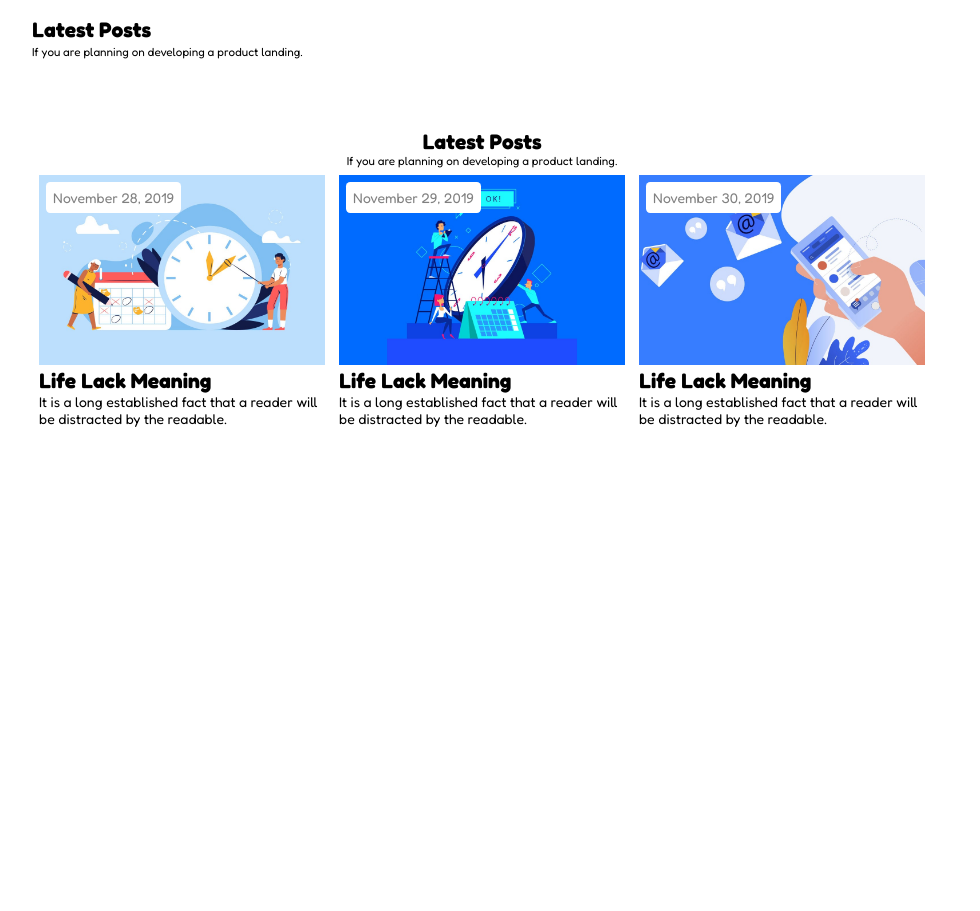
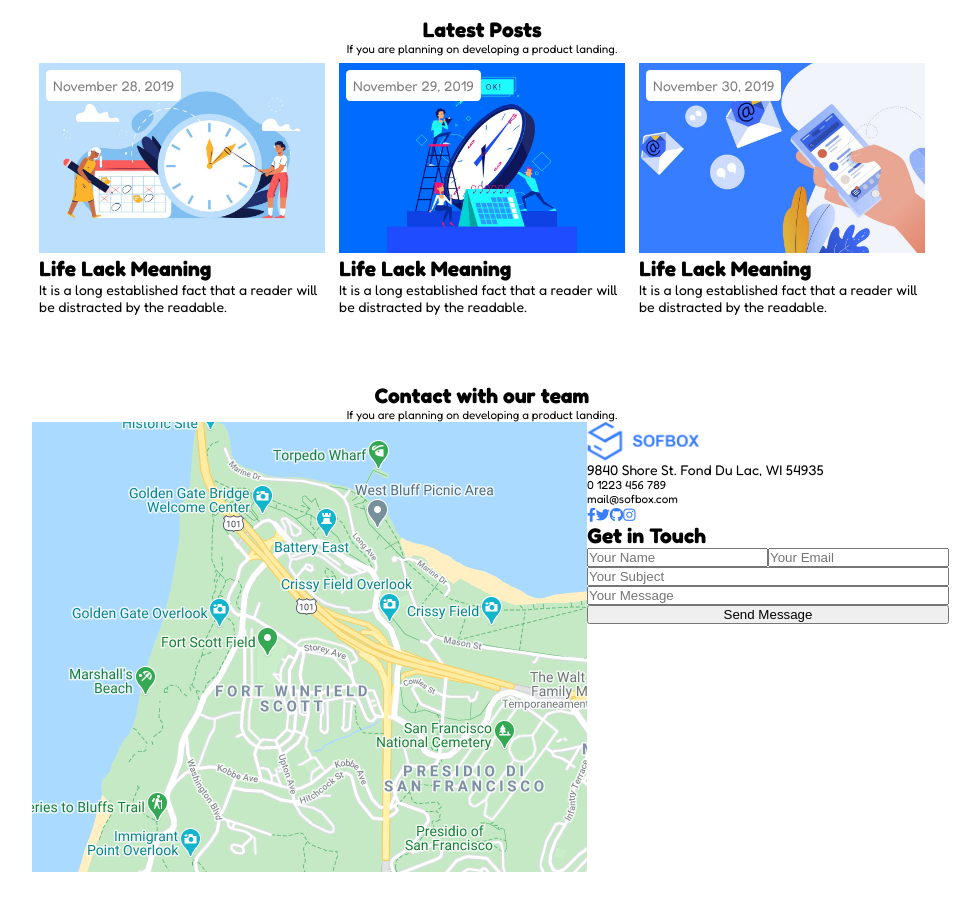
Before and after one commit to MGPasinetti/proj-html-vuejs, a Vue app: page / in a window 1280 px wide. Shown: the part 2300-3211 px from the top of the page, without its empty margins (158-1138 px from the left). Before the commit the page ends 2734 px from the top, so only its background shows below. Built offline with nearby package versions, Linux system fonts and the light colour scheme.

Commit message:
contact-form-sec filled

```diff
--- a/src/App.vue
+++ b/src/App.vue
@@ -6,8 +6,8 @@
     <TipsTricksSec />
     <BizFeaturesSec />
     <TestimonialsSec />
+    <PostsSec />
     <ContactFormSec />
-    <PostsSec />
     <FooterSb />
   </div>
 </template>
--- a/src/components/ContactFormSec.vue
+++ b/src/components/ContactFormSec.vue
@@ -1,10 +1,34 @@
 <template>
   <section class="contact-form-sec">
       <div class="container-sec">
-            <h1>Latest Posts</h1>
+            <h1>Contact with our team</h1>
             <small>If you are planning on developing a product landing.</small>
-            <div class="posts-grid">
-                <CardPost class="card-post" v-for="post in arrPosts" :key="post.srcImg" :post-data="post"/>
+            <div>
+                <!-- COL-LEFT -->
+                <img src="../assets/img/StaticMapService.GetMapIma.png" alt="map">
+
+                <!-- COL-RIGHT -->
+                <div class="contact-col">
+                    <img src="../assets/img/35.png" alt="SofBox logo">
+                    <span>9840 Shore St. Fond Du Lac, WI 54935</span>
+                    <small>0 1223 456 789 <br> mail@sofbox.com</small>
+                    <div class="social-icons">
+                        <a href="#"><i class="fa-brands fa-facebook-f"></i></a>
+                        <a href="#"><i class="fa-brands fa-twitter"></i></a>
+                        <a href="#"><i class="fa-brands fa-github"></i></a>
+                        <a href="#"><i class="fa-brands fa-instagram"></i></a>
+                    </div>
+                    <form action="" class="form-group">
+                        <h1>Get in Touch</h1>
+                        <div class="name-mail">
+                            <input type="text" placeholder="Your Name">
+                            <input type="text" placeholder="Your Email">
+                        </div>
+                        <input type="text" placeholder="Your Subject">
+                        <input type="text" placeholder="Your Message">
+                        <button>Send Message</button>
+                    </form>
+                </div>
             </div>
       </div>
   </section>
@@ -12,10 +36,40 @@
 
 <script>
 export default {
-
+    name: 'ContactFormSec',
 }
 </script>
 
 <style lang="scss" scoped>
+@import "../assets/styles/style.scss";
 
+.container-sec {
+    display: flex;
+    flex-direction: column;
+    align-items: center;
+    min-height: 500px;
+
+    div {
+        display: flex;
+        width: 100%;
+
+        .contact-col {
+            display: flex;
+            flex-direction: column;
+
+            img {
+                width: 8rem;
+            }
+
+            .social-icons i {
+                color: $txt_color_blue;
+            }
+
+            .form-group {
+                display: flex;
+                flex-direction: column;
+            }
+        }
+    }
+}
 </style>
--- a/src/components/PostsSec.vue
+++ b/src/components/PostsSec.vue
@@ -50,6 +50,7 @@ export default {
     display: flex;
     flex-direction: column;
     align-items: center;
+    min-height: 310px;
 
     .posts-grid {
         display: flex;
```
